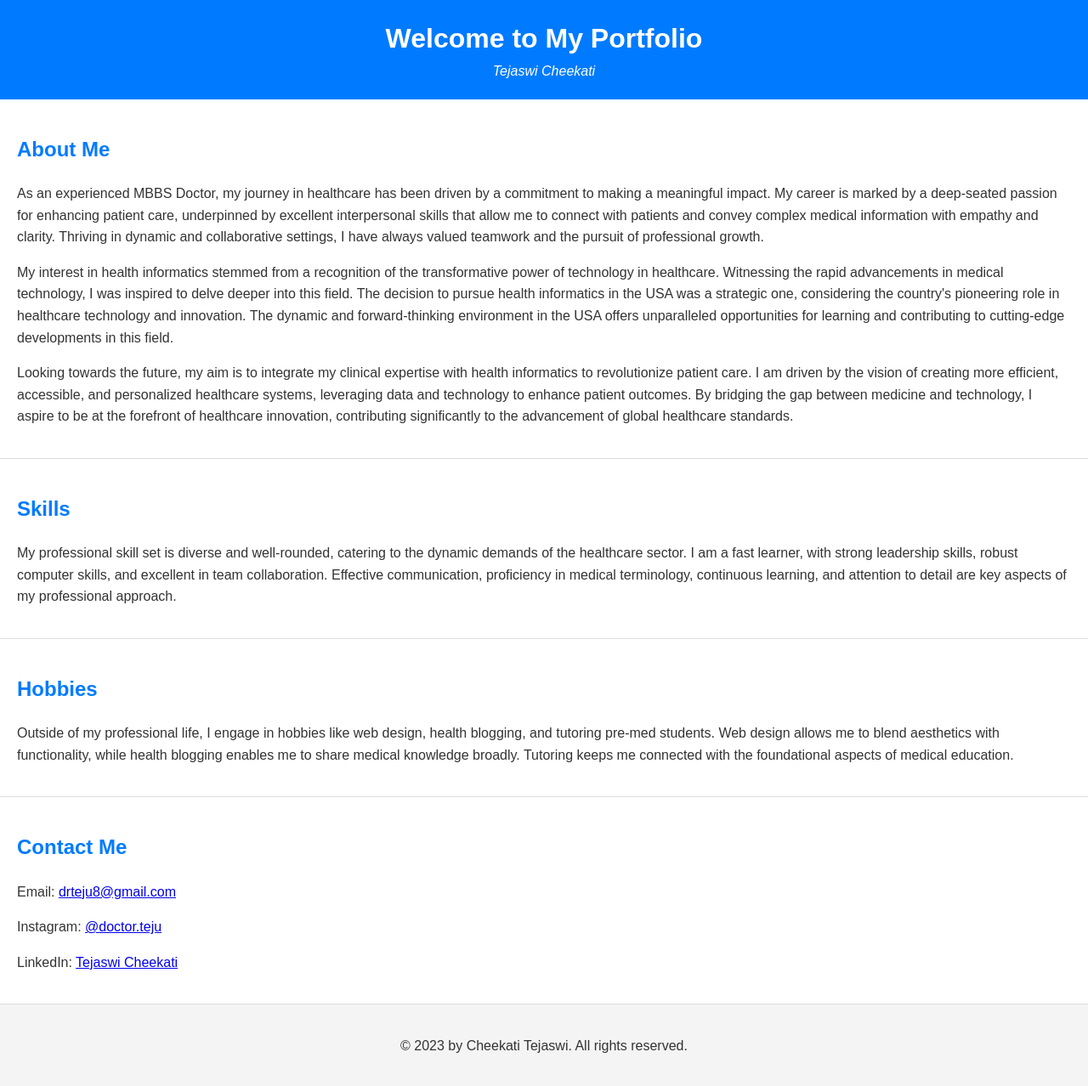
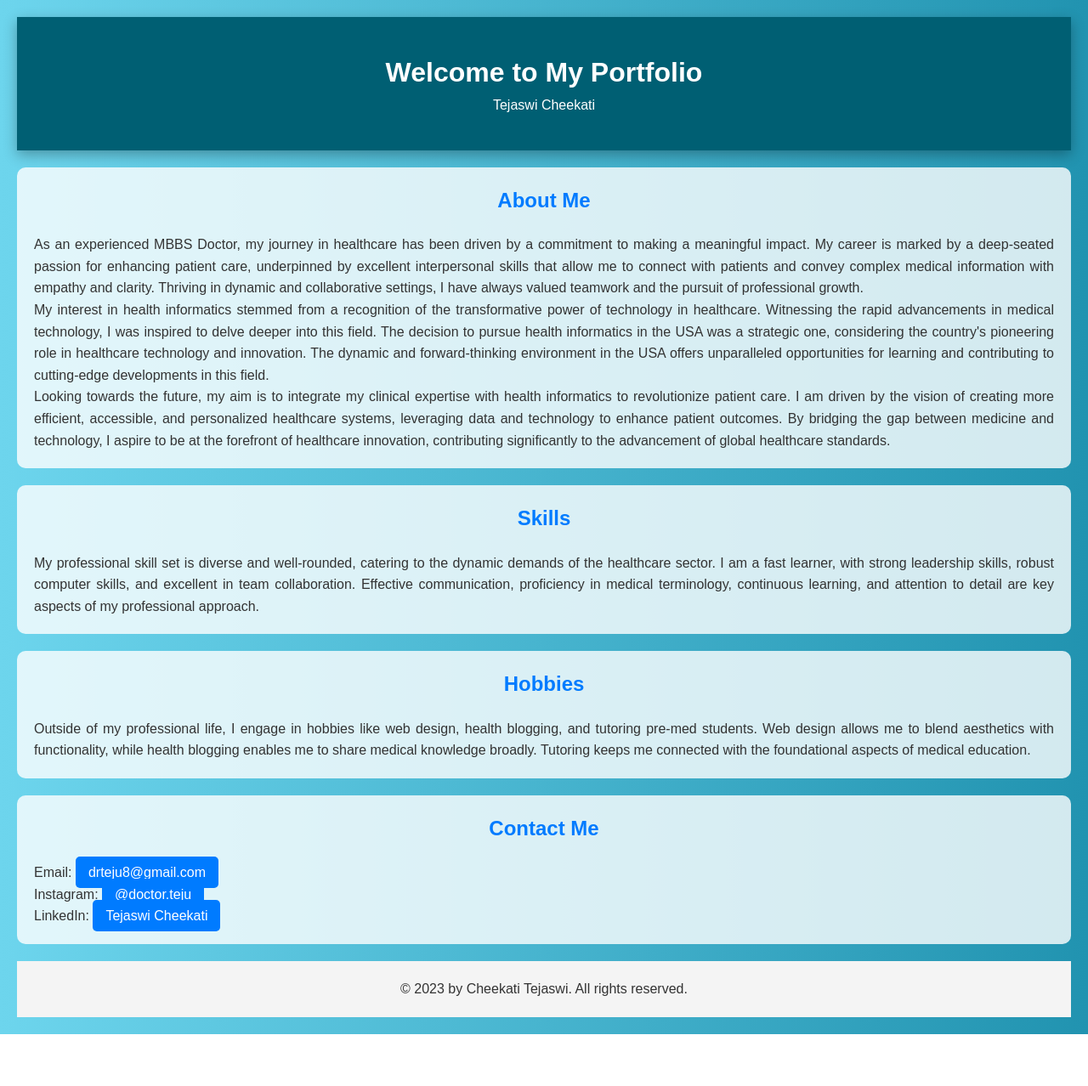
Before and after one commit to drtejaswi/portfolio, a plain HTML site: page index.html in a window 1280 px wide. Shown: the whole page at 85% size. After the commit the page ends 1217 px from the top, so only its background shows below. Drawn offline with Linux system fonts and the light colour scheme.

Commit message:
Add files via upload

```diff
--- a/styles.css
+++ b/styles.css
@@ -1,48 +1,88 @@
+/* Basic Reset */
+* {
+    margin: 0;
+    padding: 0;
+    box-sizing: border-box;
+}
+
 body {
-    font-family: Arial, sans-serif;
+    font-family: 'Arial', sans-serif;
     line-height: 1.6;
     color: #333;
-    padding: 0;
-    margin: 0;
+    background: linear-gradient(to right, #6dd5ed, #2193b0); /* Soft blue gradient */
+    padding: 20px;
 }
 
 header {
-    background: #007bff;
+    background: #005f73; /* Darker blue for contrast */
     color: #fff;
-    padding: 20px 0;
+    padding: 40px 0;
     text-align: center;
+    box-shadow: 0 5px 15px rgba(0, 0, 0, 0.3);
 }
 
 header h1 {
-    margin: 0;
+    animation: fadeInDown 1s ease-out;
 }
 
-header p {
-    margin: 0;
-    font-style: italic;
+@keyframes fadeInDown {
+    from {
+        opacity: 0;
+        transform: translateY(-20px);
+    }
+    to {
+        opacity: 1;
+        transform: translateY(0);
+    }
 }
 
 section {
+    background: rgba(255, 255, 255, 0.8); /* Slightly transparent white */
+    margin: 20px 0;
     padding: 20px;
-    border-bottom: 1px solid #ddd;
+    border-radius: 10px;
 }
 
 section h2 {
     color: #007bff;
+    text-align: center;
+    margin-bottom: 20px;
+}
+
+section p, section ul {
+    text-align: justify;
+}
+
+/* Hover Effects for Links */
+a:hover {
+    color: #025e73;
+    text-decoration: underline;
+}
+
+/* Contact Section Styles */
+#contact a {
+    background: #007bff;
+    color: white;
+    padding: 10px 15px;
+    text-decoration: none;
+    border-radius: 5px;
+    transition: background-color 0.3s ease;
+}
+
+#contact a:hover {
+    background: #005f73;
 }
 
 footer {
     text-align: center;
     padding: 20px 0;
     background: #f4f4f4;
+    margin-top: 20px;
 }
 
+/* Responsive Design */
 @media screen and (max-width: 600px) {
-    body {
-        padding: 0 10px;
-    }
-
-    header, footer {
+    body, header, footer {
         padding-left: 10px;
         padding-right: 10px;
     }
```
